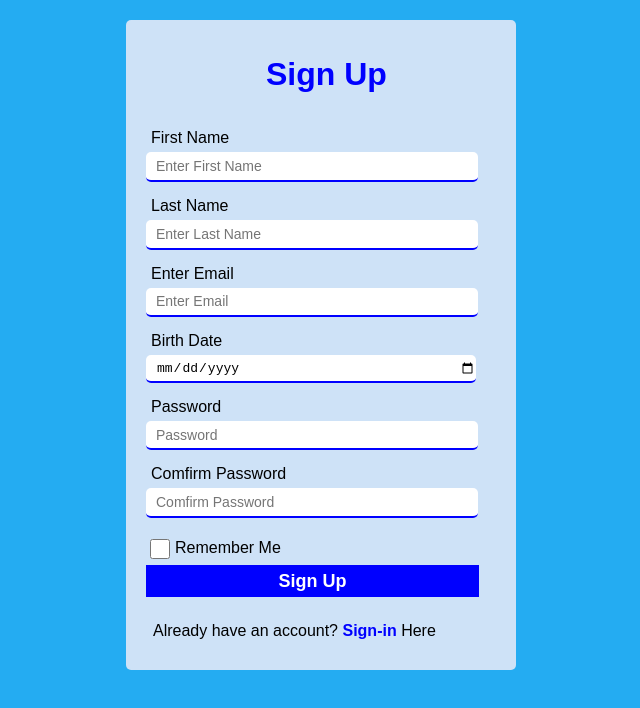
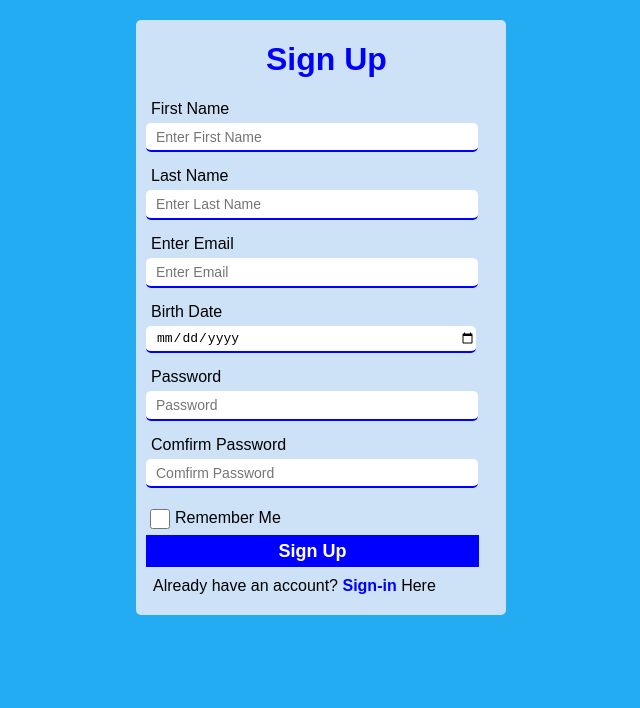
Before and after one commit to DomJP98/form, a plain HTML site: page index.html in a window 1280 px wide. Shown: the whole page, without its empty margins (319-959 px from the left). Drawn offline with Linux system fonts and the light colour scheme.

Commit message:
Add files via upload

```diff
--- a/style.css
+++ b/style.css
@@ -6,14 +6,15 @@ body{
     display: flex;
     flex-direction: column;
     margin: 20px auto;
+    /* height: 95vh; */
     width: 350px;
-    padding: 20px;
+    padding: 0px 10px 15px;
+    /* padding-bottom: 0px; */
     background-color: rgb(206, 226, 247);
     border-radius: 5px;
 }
 .container h1{
-    padding-top:2rem;
-    margin-top: -1rem;
+    /* padding-top:2rem; */
     padding-left: 120px;
     color: blue;
     font-family: Arial;
@@ -27,6 +28,12 @@ body{
     font-family: Arial;
 }
 
+.container label:first-child{
+    padding-top: 0;
+}
+.container label:last-child{
+    padding-bottom: 0;
+}
 ::placeholder{
     font-size: 14px;
 
```
